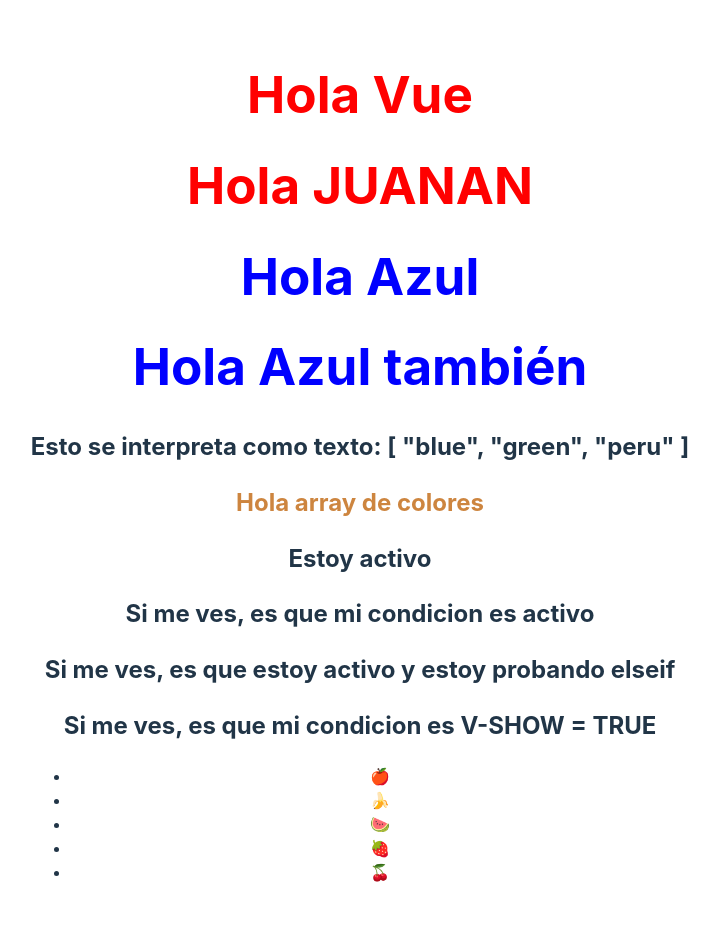
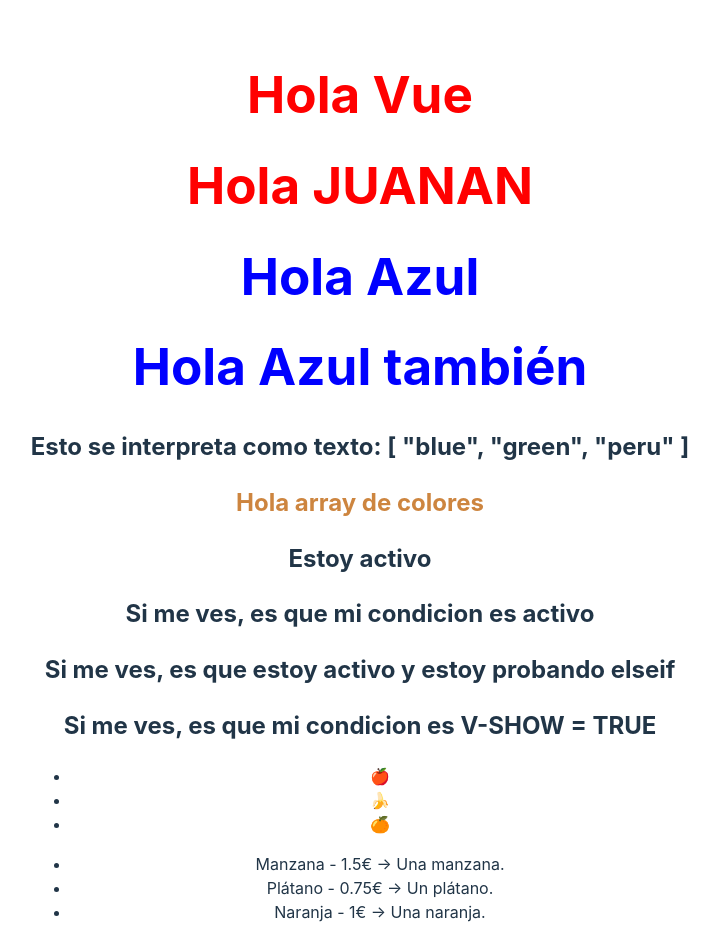
Before and after one commit to JuananA1000/HolaVue, a Vue app: page / in a window 1280 px wide. Shown: the top 952 px of the page, without its empty margins (280-999 px from the left). Built offline with nearby package versions, Linux system fonts and the light colour scheme.

Commit message:
Directiva v-for para ARRAYS DE OBJETOS

```diff
--- a/src/App.vue
+++ b/src/App.vue
@@ -2,7 +2,25 @@
 const nombre = 'Juanan';
 const colorDeEstilo = 'color: blue';
 const arrayColores = ['blue', 'green', 'peru'];
-const arrayFrutas = ['🍎', '🍌', '🍉', '🍓', '🍒'];
+const arrayFrutas = ['🍎', '🍌', '🍊'];
+
+const frutasADetalle = [
+  {
+    nombre: 'Manzana',
+    precio: '1.5€',
+    descripcion: 'Una manzana.',
+  },
+  {
+    nombre: 'Plátano',
+    precio: '0.75€',
+    descripcion: 'Un plátano.',
+  },
+  {
+    nombre: 'Naranja',
+    precio: '1€',
+    descripcion: 'Una naranja.',
+  },
+];
 
 const activo = true;
 
@@ -36,6 +54,12 @@ console.log('Hola Vue');
   <ul>
     <li v-for="fruta in arrayFrutas">{{ fruta }}</li>
   </ul>
+
+  <ul>
+    <li v-for="fruta in frutasADetalle" :key="fruta.nombre">
+      {{ fruta.nombre }} - {{ fruta.precio }} -> {{ fruta.descripcion }}
+    </li>
+  </ul>
 </template>
 
 <style>
```
